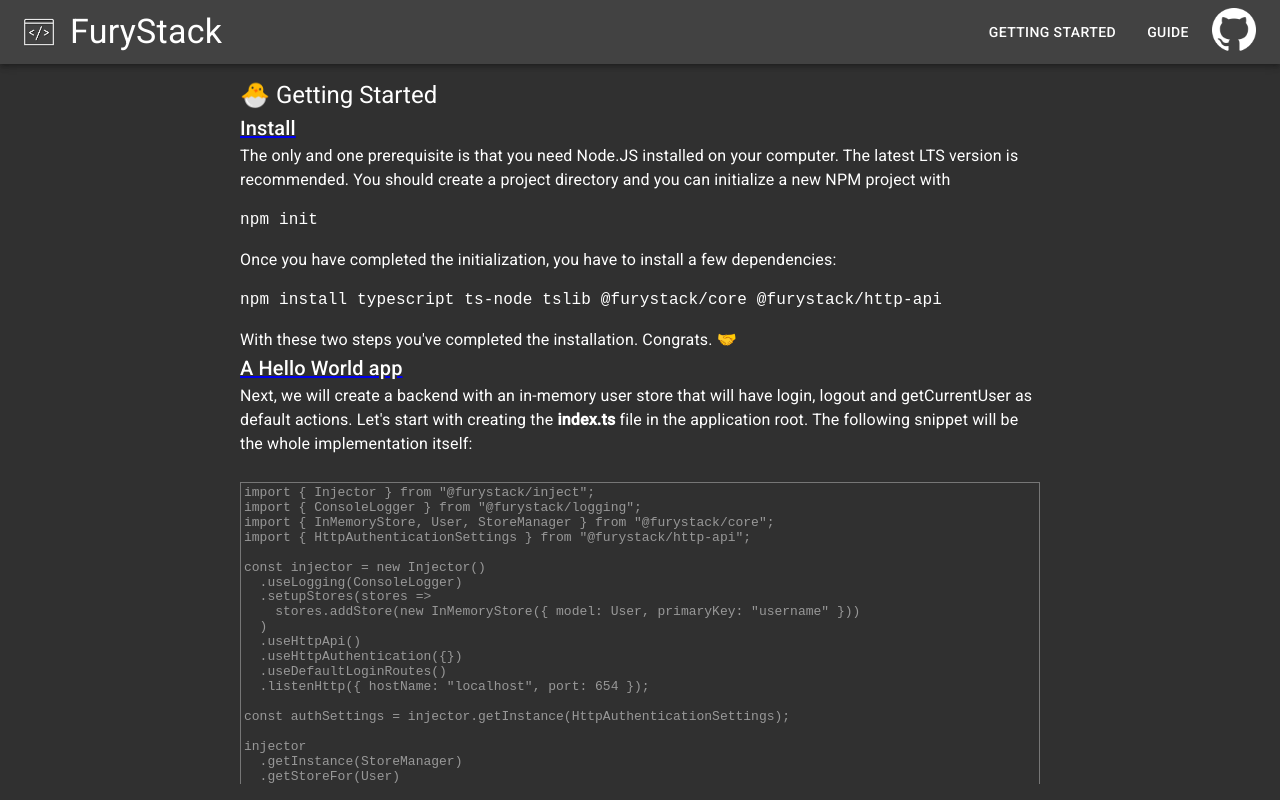
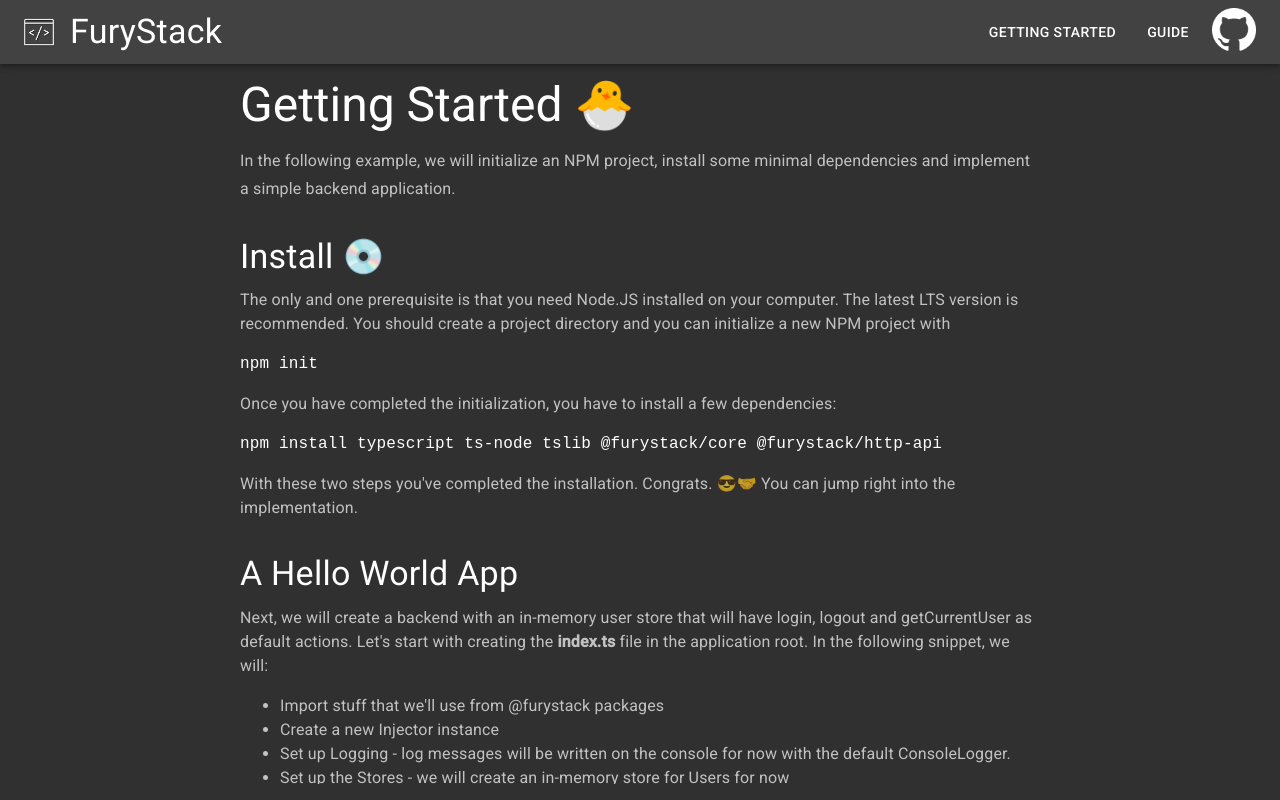
Before and after one commit to furystack/old-furystack.github.io, a React app: page /getting-started in a window 1280 px wide. Built offline with nearby package versions, Linux system fonts and the light colour scheme.

Commit message:
docs(getting-started):update

```diff
--- a/src/pages/getting-started.tsx
+++ b/src/pages/getting-started.tsx
@@ -5,46 +5,133 @@
 export const GettingStarted: React.FunctionComponent = () => {
   const theme = useContext(ThemeContext);
   return (
-    <div style={{ maxWidth: 800 }}>
-      <Typography variant="h5" style={{ color: theme.palette.text.primary }}>
-        🐣 Getting Started
+    <div style={{ maxWidth: 800, justifySelf: "center" }}>
+      <Typography
+        variant="h3"
+        style={{ color: theme.palette.text.primary }}
+        gutterBottom={true}
+      >
+        Getting Started 🐣
       </Typography>
-      <a href="#install">
-        <Typography variant="h6" style={{ color: theme.palette.text.primary }}>
-          Install
+      <Typography
+        variant="subtitle1"
+        style={{ color: theme.palette.text.secondary }}
+        gutterBottom={true}
+      >
+        In the following example, we will initialize an NPM project, install
+        some minimal dependencies and implement a simple backend application.
+      </Typography>
+      <a href="#install" style={{ textDecoration: "none" }}>
+        <Typography
+          variant="h4"
+          style={{ color: theme.palette.text.primary, marginTop: "1em" }}
+          gutterBottom={true}
+        >
+          Install 💿
         </Typography>
       </a>
-      <Typography variant="body1" style={{ color: theme.palette.text.primary }}>
+      <Typography
+        variant="body1"
+        style={{ color: theme.palette.text.secondary }}
+      >
         The only and one prerequisite is that you need Node.JS installed on your
         computer. The latest LTS version is recommended. You should create a
         project directory and you can initialize a new NPM project with
-        <code style={{ display: "block", margin: "1em 0" }}>npm init</code>
+        <code
+          style={{
+            display: "block",
+            margin: "1em 0",
+            color: theme.palette.text.primary
+          }}
+        >
+          npm init
+        </code>
       </Typography>
-      <Typography variant="body1" style={{ color: theme.palette.text.primary }}>
+      <Typography
+        variant="body1"
+        style={{ color: theme.palette.text.secondary }}
+      >
         Once you have completed the initialization, you have to install a few
         dependencies: <br />
-        <code style={{ display: "block", margin: "1em 0" }}>
+        <code
+          style={{
+            display: "block",
+            margin: "1em 0",
+            color: theme.palette.text.primary
+          }}
+        >
           npm install typescript ts-node tslib @furystack/core
           @furystack/http-api
         </code>
-        With these two steps you've completed the installation. Congrats. 🤝
+        With these two steps you've completed the installation. Congrats. 😎🤝
+        You can jump right into the implementation.
       </Typography>
 
-      <a href="#hello-world">
-        <Typography variant="h6" style={{ color: theme.palette.text.primary }}>
-          A Hello World app
+      <a href="#hello-world" style={{ textDecoration: "none" }}>
+        <Typography
+          variant="h4"
+          style={{ color: theme.palette.text.primary, marginTop: "1em" }}
+          gutterBottom={true}
+          component="h4"
+        >
+          A Hello World App
         </Typography>
       </a>
 
-      <Typography variant="body1" style={{ color: theme.palette.text.primary }}>
+      <Typography
+        variant="body1"
+        style={{ color: theme.palette.text.secondary }}
+      >
         Next, we will create a backend with an in-memory user store that will
         have login, logout and getCurrentUser as default actions. Let's start
         with creating the <strong>index.ts</strong> file in the application
-        root. The following snippet will be the whole implementation itself:
+        root. In the following snippet, we will:
+        <ul>
+          <li>Import stuff that we'll use from @furystack packages</li>
+          <li>Create a new Injector instance</li>
+          <li>
+            Set up Logging - log messages will be written on the console for now
+            with the default ConsoleLogger.
+          </li>
+          <li>
+            Set up the Stores - we will create an in-memory store for Users for
+            now
+          </li>
+          <li>
+            Initialize the HTTP API with the default settings. You can set up
+            CORS, your custom routing and actions here.
+          </li>
+          <li>
+            Initialize the HTTP Authentication with the User store we've just
+            created. You can configure custom User model, cookie, password
+            hashing and session store here later
+          </li>
+          <li>
+            Register the default Login routes (login, logout and
+            getCurrentUser). They are built-in actions with a default routing
+            logics, nothing fancy here.
+          </li>
+          <li>
+            Start the server at{" "}
+            <a
+              style={{ color: theme.palette.text.primary }}
+              href="http://localhost:654"
+              target="_blank"
+            >
+              http://localhost:654
+            </a>
+          </li>
+          <li>
+            Retrieve an User store from StoreManager and add a Test User (we
+            have to do this on each start, remember, it's only an In Memory
+            store😉)
+          </li>
+        </ul>
+        And now, the code snippet:
       </Typography>
       <textarea
         style={{
-          height: 400,
+          height: 375,
           width: "100%",
           background: "transparent",
           fontFamily: "monospace",
@@ -65,7 +152,9 @@
     stores.addStore(new InMemoryStore({ model: User, primaryKey: "username" }))
   )
   .useHttpApi()
-  .useHttpAuthentication({})
+  .useHttpAuthentication({
+    getUserStore: sm => sm.getStoreFor(User)
+  })
   .useDefaultLoginRoutes()
   .listenHttp({ hostName: "localhost", port: 654 });
 
@@ -81,6 +170,51 @@
   } as User);
 `}
       />
+      <Typography
+        variant="body1"
+        style={{ color: theme.palette.text.secondary }}
+      >
+        Now, after saving your index.ts file, you can start the server with the
+        following command:
+        <code
+          style={{
+            display: "block",
+            margin: "1em 0",
+            color: theme.palette.text.primary
+          }}
+        >
+          .\node_modules\.bin\ts-node index.ts
+        </code>
+        It will start your app with a few log messages and you can open it in
+        the browser. On the main page you'll get an&nbsp;
+        <code>{`{"Error":"Content not found","url":"/"}`}</code> message - you
+        haven't set up custom routes, only the default login routes. You can
+        also try them out now. <br />
+        If you open{" "}
+        <a
+          href="http://localhost:654/currentUser"
+          target="_blank"
+          style={{ color: theme.palette.text.primary }}
+        >
+          http://localhost:654/currentUser
+        </a>
+        , you'll see that you are a Visitor user without roles. You can log in
+        with two ways in this example application - both can be achieved easily
+        with{" "}
+        <a
+          href="https://www.getpostman.com/"
+          target="_blank"
+          style={{ color: theme.palette.text.primary }}
+        >
+          Postman
+        </a>
+        . <br />
+        You can set up basic authentication headers - with a predefined username
+        and password - and re-send the request. The user will be updated
+        <br />
+        You can send an another POST request to '/login' with the username and
+        password in the body
+      </Typography>
     </div>
   );
 };
```
